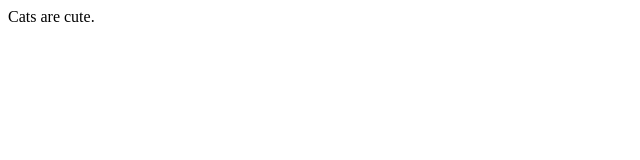
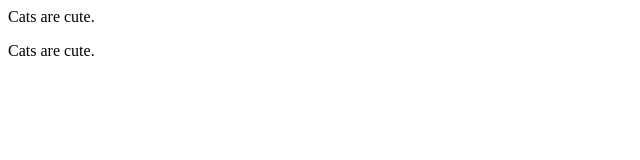
Before and after one commit to Freshmilk/Gittest, a plain HTML site: page index.html in a window 1280 px wide. Shown: the full height of the page, 0-640 px from the left. Drawn offline with Linux system fonts and the light colour scheme.

Commit message:
Added some text.

```diff
--- a/index.html
+++ b/index.html
@@ -1,2 +1,3 @@
 <title>All About Cats</title>
 <p>Cats are cute.</p>
+<p>Cats are cute.</p>
```
